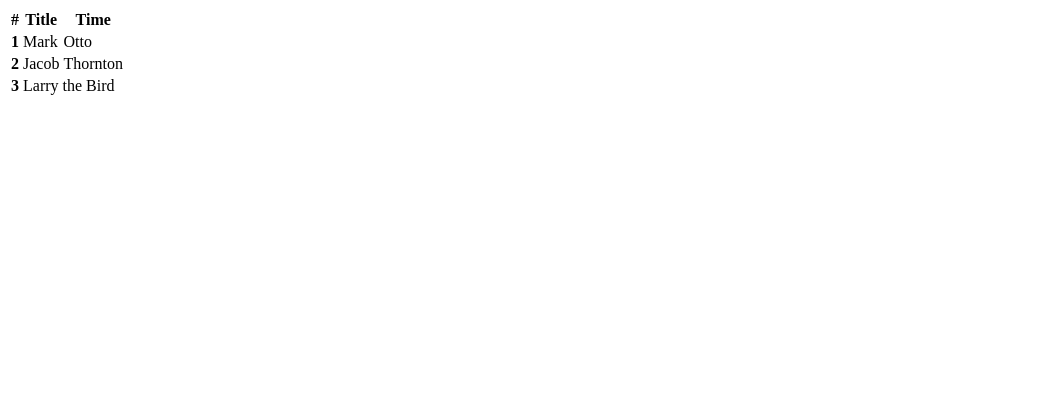
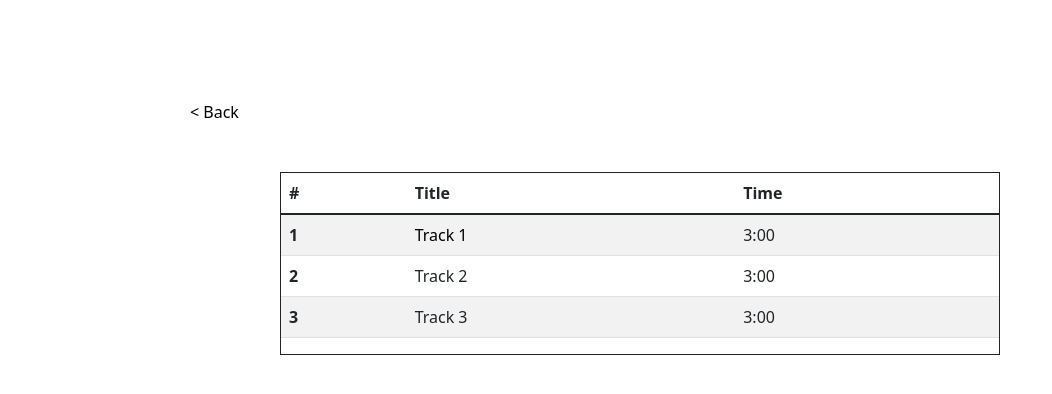
Before and after one commit to OmarPierreLouis/Sound-Of-Thunder, a Flask app: page /tracklist in a window 1280 px wide. Shown: the top 394 px of the page, without its empty margins (0-1052 px from the left). Run offline with Flask 2, Linux system fonts and the light colour scheme.

Commit message:
Established back button routes and positioned divs

```diff
--- /dev/null
+++ b/flask_app/static/styles.css
@@ -0,0 +1,24 @@
+.main-container {
+    width: 75%;
+    margin: auto;
+    padding-top: 100px;
+}
+/* Back Button */
+.back-btn{
+    padding-left:30px;
+}
+a {
+    color: black;
+    text-decoration: none;
+
+}
+
+a:hover {
+    text-decoration: underline;
+    /* color:black;
+    background-color: purple; */
+}
+/* Playone Page */
+.play-one{
+    padding-top:100px;
+}
--- a/flask_app/templates/tracklist.html
+++ b/flask_app/templates/tracklist.html
@@ -5,12 +5,17 @@
     <meta charset="UTF-8">
     <meta http-equiv="X-UA-Compatible" content="IE=edge">
     <meta name="viewport" content="width=device-width, initial-scale=1.0">
+    <link href="https://cdn.jsdelivr.net/npm/bootstrap@5.1.3/dist/css/bootstrap.min.css" rel="stylesheet"
+        integrity="sha384-1BmE4kWBq78iYhFldvKuhfTAU6auU8tT94WrHftjDbrCEXSU1oBoqyl2QvZ6jIW3" crossorigin="anonymous">
     <title>Sound of Thunder Tracklist</title>
+    <link rel="stylesheet" href="static/styles.css">
 </head>
 
 <body>
     <div class="main-container">
-        <table class="table">
+        <a href="/" class="back-btn"> < Back </a>
+            <div class="track-list w-75 border border-dark m-5 mx-auto">
+                <table class="table table-striped">
                     <thead>
                         <tr>
                             <th scope="col">#</th>
@@ -21,21 +26,25 @@
                     <tbody>
                         <tr>
                             <th scope="row">1</th>
-                    <td>Mark</td>
-                    <td>Otto</td>
+                            <td>
+                                <a href="/playone">Track 1</a>
+                            </td>
+                            <td>3:00</td>
                         </tr>
                         <tr>
                             <th scope="row">2</th>
-                    <td>Jacob</td>
-                    <td>Thornton</td>
+                            <td>Track 2</td>
+                            <td>3:00</td>
                         </tr>
                         <tr>
                             <th scope="row">3</th>
-                    <td colspan="2">Larry the Bird</td>
+                            <td>Track 3</td>
+                            <td>3:00</td>
                         </tr>
                     </tbody>
                 </table>
     </div>
+    </div>
 </body>
 
 </html>
```
Also changed, not shown: flask_app/templates/dashboard.html (+6 -3 lines), flask_app/templates/playone.html (+13 -5 lines), flask_app/controllers/controller.py (line endings or trailing spaces), flask_app/static/script.js (added). Lines whose indentation alone changed are shown as unchanged.
